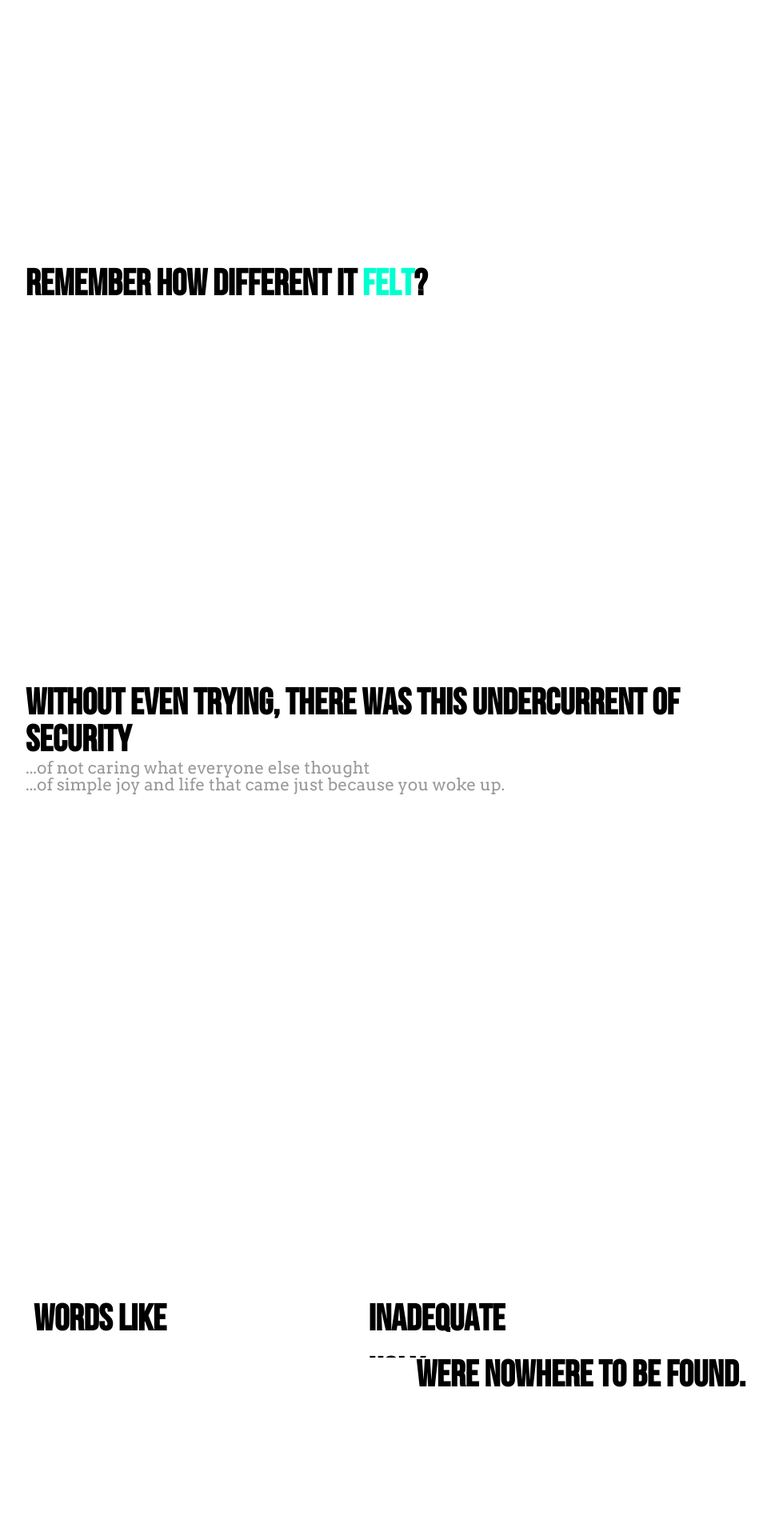
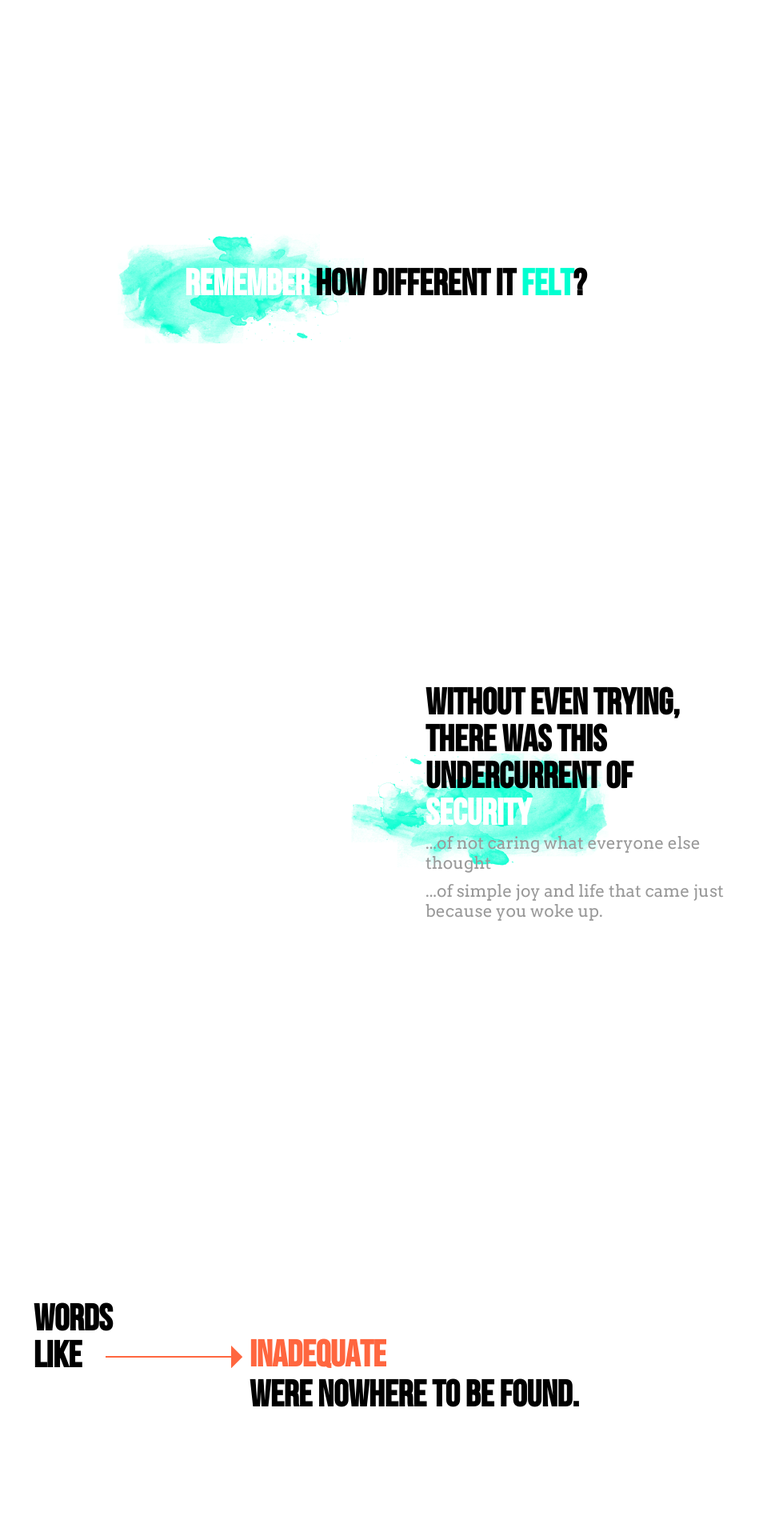
Before and after one commit to rockharbor/oc-easter-2011, a PHP site: page /scroll.html in a window 1280 px wide. Shown: the part 640-2560 px from the top of the page at 80% size, without its empty margins (158-1122 px from the left). Run offline with PHP 8.4, Linux system fonts and the light colour scheme.

Commit message:
Adjusted positioning and colors

```diff
--- a/css/styles.css
+++ b/css/styles.css
@@ -10,7 +10,7 @@
 	text-align: center;
 	width: 900px;
 	margin: auto;
-	height: 15000px;
+	height: 12200px;
 }
 section {
 	display: block;
@@ -21,47 +21,89 @@
 	display: block;
 	position: absolute;
 	width: 100%;
-	left: 0;
 }
 /*
 Article placements
 */
-#sec1art1 { top: 280px; }
-#sec1art2 { top: 973px; }
-#sec1art3 { top: 1497px; }
-#sec1art4 { top: 2267px; }
-#sec2art1 { top: 2979px; }
-#sec2art2 { top: 3570px; }
-#sec2art3 { top: 4390px; }
-#sec2art4 { top: 4646px; }
-#sec2art9 { top: 6488px; }
-#sec2art10 { top: 7891px; }
-#sec2art11 { top: 8940px; }
-#sec2art12 { top: 9533px; }
-#sec3art1 { top: 10033px; }
-#sec3art2 { top: 10683px; }
-#sec3art3 { top: 11287px; }
-#sec3art4 { top: 11679px; }
-#sec3art5 { top: 14600px; }
+#sec1art1 { top: 280px; width: 400px; }
+#sec1art2 { top: 973px; left: 0; }
+#sec1art3 { top: 1497px; width: 400px; right: 0; }
+#sec1art4 { top: 2267px; left: 0; }
+#sec2art1 { top: 2979px; left: 0; }
+#sec2art2 { top: 3570px; width: 720px; }
+#sec2art3 { top: 4390px; width: 380px; left: 260px; }
+#sec2art4 { top: 4646px; left: 0; }
+#sec2art9 { top: 6488px; left: 0; }
+#sec2art10 { top: 7891px; right: 0; width: 700px; }
+#sec2art11 { top: 8940px; left: 0; }
+#sec2art12 { top: 9533px; left: 0; }
+#sec3art1 { top: 10033px; left: 0; width: 750px; }
+#sec3art4 { top: 10379px; left: 0; }
+#sec3art5 { top: 12050px; left: 0; }
+
+/*
+layouts
+*/
+.background {
+	position: absolute;
+	z-index: -1;
+}
+#sec1art1 .background {
+	top: -100px;
+	left: -100px;
+}
+#sec1art2 h1 {
+	text-align: center;
+}
+#sec1art2 .background {
+	left: 100px;
+	top: -130px;
+}
+#sec1art3 .background {
+	left: -100px;
+	top: -25px;
+}
+#sec1art4 .background {
+	top: 55px;
+	left: 100px;
+}
+#sec2art2 h1 {
+	margin-bottom: 30px;
+}
+#sec2art4 hgroup {
+	left: 290px;
+	width: 300px;
+	position: absolute;
+}
+#sec2art9 {
+	width: 500px;
+}
+#sec2art11 h1 {
+	text-align: center;
+}
+#sec2art12 h1 {
+	text-align: center;
+}
 
 /*
 flip lines
 */
 #sec1art4 h1 {
 	position: absolute;
-	right: 0;
-	top: 70px;
+	left: 280px;
+	top: 95px;
 }
 #sec1art4 h1:first-child {
 	top: 0;
 	left: 10px;
 }
 #sec1art4 hgroup {
-	height: 70px;
+	height: 50px;
 	overflow: hidden;
 	display: block;
 	position: absolute;
-	right: 300px;
+	left: 280px;
+	top: 45px;
 }
 #sec1art4 hgroup h2 {
 	margin-bottom: 20px;
@@ -175,9 +234,14 @@
 .red {
 	color: #ff663f;
 }
+.white {
+	color: #fff;
+}
 p {
 	text-align: left;
 	font-size: 21px;
 	font-family: ArvoRegular, 'Lucida Sans', Helvetica, Arial, sans-serif;
 	color: #999;
+	margin-bottom: 10px;
+	line-height: 25px;
 }
--- a/js/timeline.js
+++ b/js/timeline.js
@@ -318,6 +318,9 @@
 		},
 
 		_draw: function(event) {
+			if (!$('#scratch-hint').is(':hidden')) {
+				$('#scratch-hint').fadeOut();
+			}
 			var context = $.oceaster.scratch[0].getContext('2d');
 			context.globalCompositeOperation = 'destination-out';
 
@@ -331,7 +334,6 @@
 					context.drawImage($.oceaster.brush, mouseX-this.width/2, mouseY-this.height/2);
 				}
 			} else {
-				console.log($.oceaster.brush.width);
 				context.drawImage($.oceaster.brush, mouseX-$.oceaster.brush.width/2, mouseY-$.oceaster.brush.height/2);
 			}
 		},
--- a/scroll.html
+++ b/scroll.html
@@ -50,25 +50,29 @@
 			<div id="content">
 				<section>
 					<article id="sec1art1">
-						<h1>Remember life as a kid?</h1>
-						<p>Yes, crayons, goldfish, and stickers ruled the day.<br />But not just that...</p>
+						<h1>Remember life as<br/><span class="white">a kid?</span></h1>
+						<p>Yes, crayons, goldfish, and stickers ruled the day.</p><p>But not just that...</p>
 						<p id="scroll">Scroll Down</p>
+						<div class="background"><img src="img/splatter_1.png" height="347" width="347" /></div>
 					</article>
 					<article id="sec1art2">
-						<h1>Remember how different it <span class="blue">felt</span>?</h1>
+						<h1><span class="white">Remember</span> how different it <span class="blue">felt</span>?</h1>
+						<div class="background"><img src="img/splatter_2.png" height="330" width="330" /></div>
 					</article>
 					<article id="sec1art3">
-						<h1>Without even trying, there was this undercurrent of security</h1>
+						<h1>Without even trying, there was this undercurrent of<br /> <span class="white">security</span></h1>
 						<p>...of not caring what everyone else thought</p>
 						<p>...of simple joy and life that came just because you woke up.</p>
+						<div class="background"><img src="img/splatter_3.png" height="344" width="344" /></div>
 					</article>
 					<article id="sec1art4">
-						<h1>Words like</h1>
+						<h1>Words<br/>like</h1>
+						<div class="background"><img src="img/arrow_one.png" height="28" width="171" /></div>
 						<hgroup data-scrolltrigger="flipLinesTrigger" data-triggerstart="1800" data-triggerend="2267">
-							<h2>Failure</h2>
-							<h2>Inadequate</h2>
-							<h2>Ugly</h2>
-							<h2>Worthless</h2>
+							<h2 class="red">Failure</h2>
+							<h2 class="red">Inadequate</h2>
+							<h2 class="red">Ugly</h2>
+							<h2 class="red">Worthless</h2>
 						</hgroup>
 						<h1>were nowhere to be found.</h1>
 					</article>
@@ -79,14 +83,15 @@
 						<h1>But then it happened</h1>
 					</article>
 					<article id="sec2art2">
-						<h1>You’re not sure when and where you <span class="red">lost</span> the feeling...but at some point you realized it was <span class="red">gone.</span></h1>
+						<h1>You’re not sure when and where you <span class="red">lost</span> the feeling</h1>
+						<h1>...but at some point you realized it was <span class="red">gone.</span></h1>
 					</article>
 					<article id="sec2art3">
 						<h1>And before you had time to find it again...</h1>
 					</article>
 					<article id="sec2art4">
 						<hgroup data-scrolltrigger="implodeTrigger" data-triggerstart="4100" data-triggerend="4400">
-							<h1>Life came at you</h1>
+							<h1><span class="red">Life came at you</span></h1>
 						</hgroup>
 						<p style="top: 340px" data-scrolltrigger="fadeInOutTrigger" data-triggerstart="4700" data-triggerend="6200">A loved one died.</p>
 						<p style="top: 680px; right: 0;" data-scrolltrigger="fadeInOutTrigger" data-triggerstart="5000" data-triggerend="6200">Your parents split.</p>
@@ -94,12 +99,12 @@
 						<p style="top: 1360px; right: 0;" data-scrolltrigger="fadeInOutTrigger" data-triggerstart="5600" data-triggerend="6200">You lost a house.</p>
 					</article>
 					<article id="sec2art9" data-scrolltrigger="viewportTrigger" data-triggerstart="5800" data-triggerend="7200">
-						<h1>Or perhaps you experienced something that has no place in this world</h1>
+						<h1>Or perhaps you experienced something that has</h1>
+						<p class="red">no place in this world</p>
 						<canvas class="viewport"><img src="img/degression.png" height="720" width="309" alt="Abuse, Rape, Abandonment" /></canvas>
 					</article>
-					<article id="sec2art10" data-scrolltrigger="maskTrigger" data-triggerstart="7900" data-triggerend="8300">
-						<h1>And so what often happens is that instead of grabbing hold of the things that give us life...we settle for anything that promises to</h1>
-						<p class="red">numb the pain</p>
+					<article id="sec2art10" data-scrolltrigger="maskTrigger" data-triggerstart="7200" data-triggerend="8300">
+						<p>And so what often happens is that instead of grabbing hold of the things that give us life...we settle for anything that promises to <span class="red"><br/>numb the pain</span></p>
 						<hgroup>
 							<h2>Alcohol</h2>
 							<h2>Sex</h2>
```
Also changed, not shown: other parts of css/styles.css (+28 -11 lines), other parts of scroll.html (+10 -13 lines).
